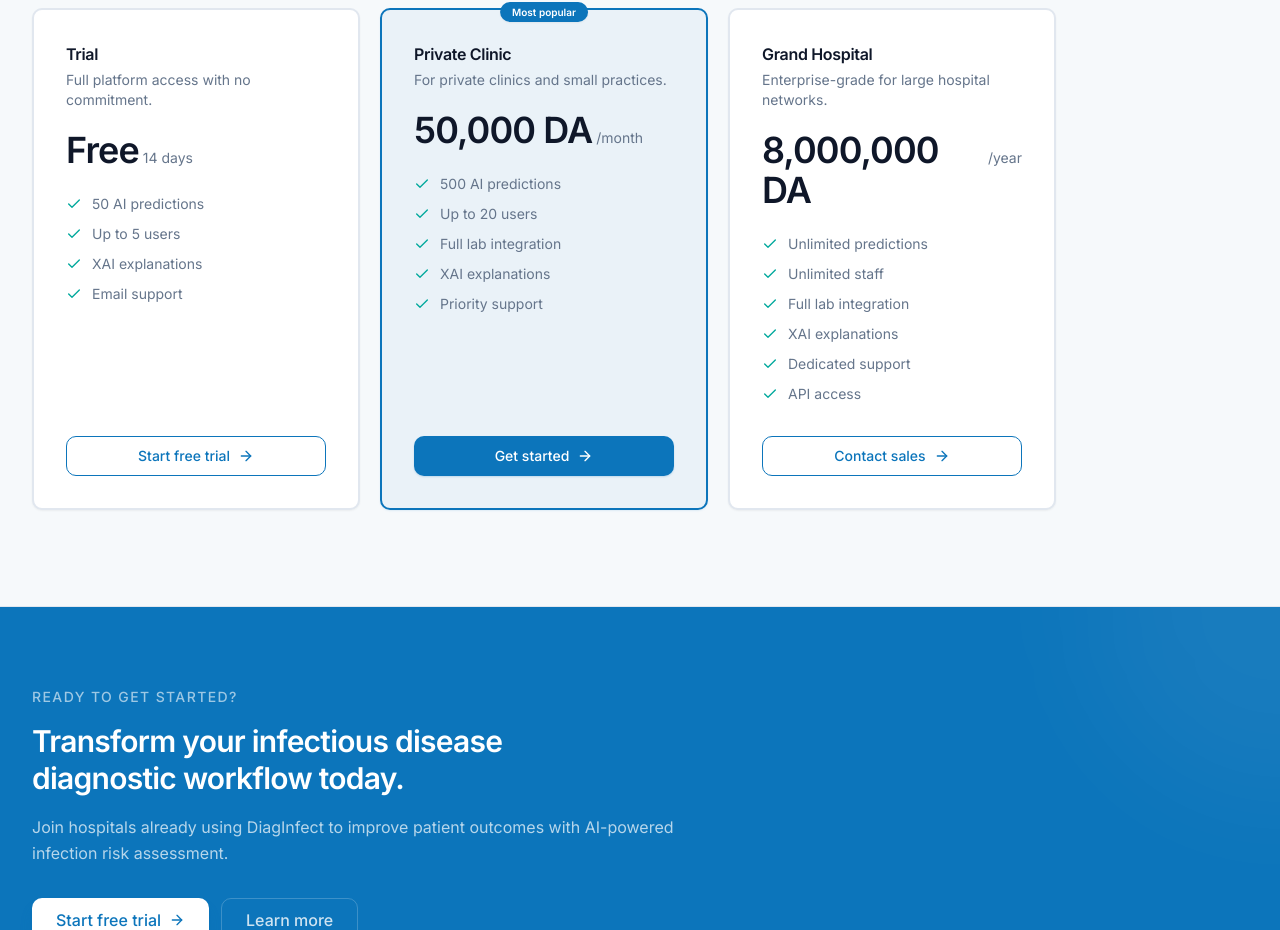
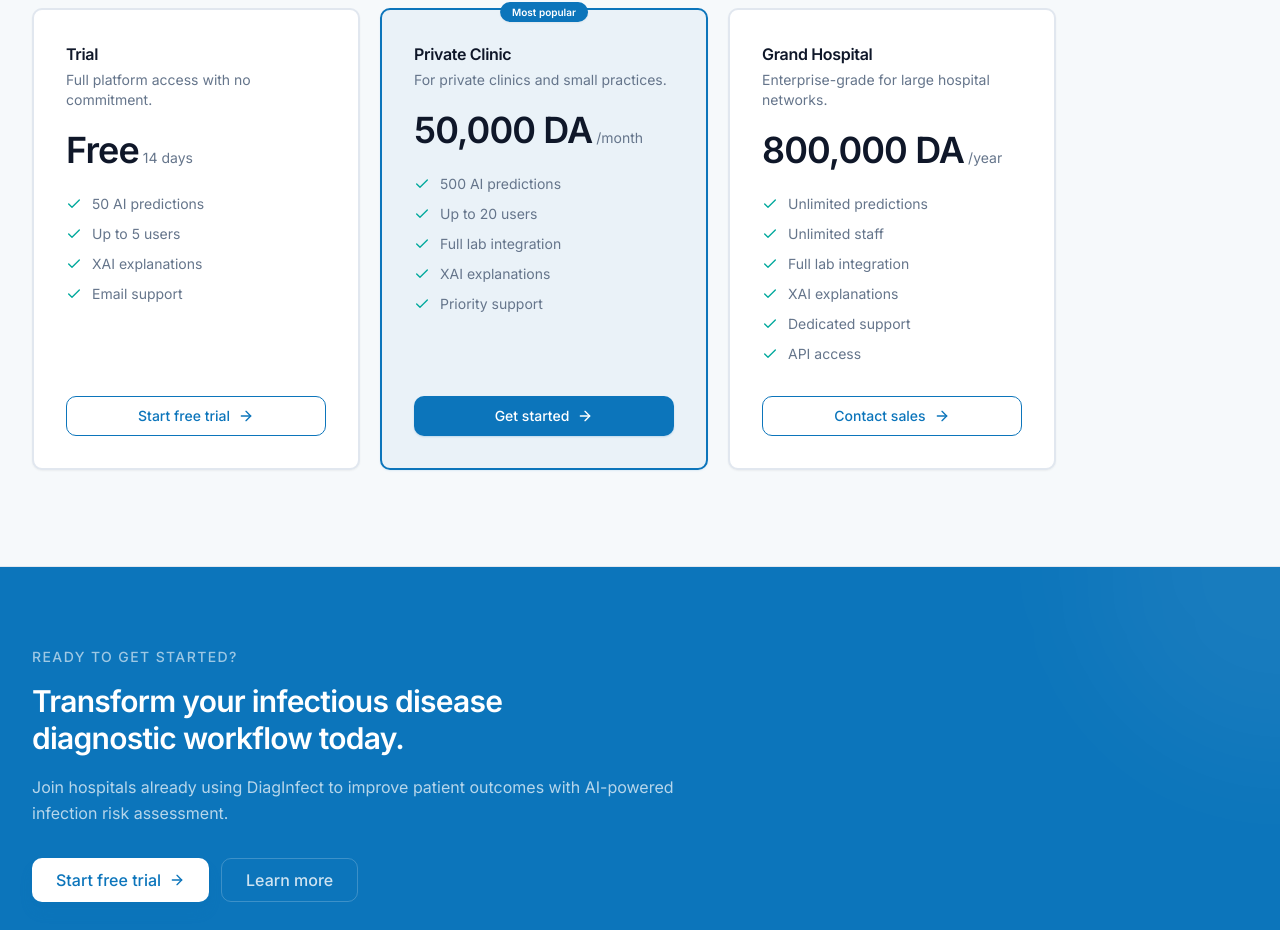
Before and after one commit to addahadi/Khaled_Project, a React (Vite) app in the folder frontend/: page / in a window 1280 px wide. Shown: the part 2238-3168 px from the top of the page. Built offline with nearby package versions, Linux system fonts and the light colour scheme; no server answers.

Commit message:
fixing prices

```diff
--- a/frontend/src/pages/public/Landing.tsx
+++ b/frontend/src/pages/public/Landing.tsx
@@ -176,7 +176,7 @@
     },
     {
       name: t('pricing.plans.hospital.name'),
-      price: formatDZD(8000000, lang),
+      price: formatDZD(800000, lang),
       period: t('pricing.plans.hospital.period'),
       description: t('pricing.plans.hospital.description'),
       features: [t('pricing.features.unlimitedPredictions'), t('pricing.features.unlimitedStaff'), t('pricing.features.fullLab'), t('pricing.features.xai'), t('pricing.features.dedicatedSupport'), t('pricing.features.apiAccess')],
```
